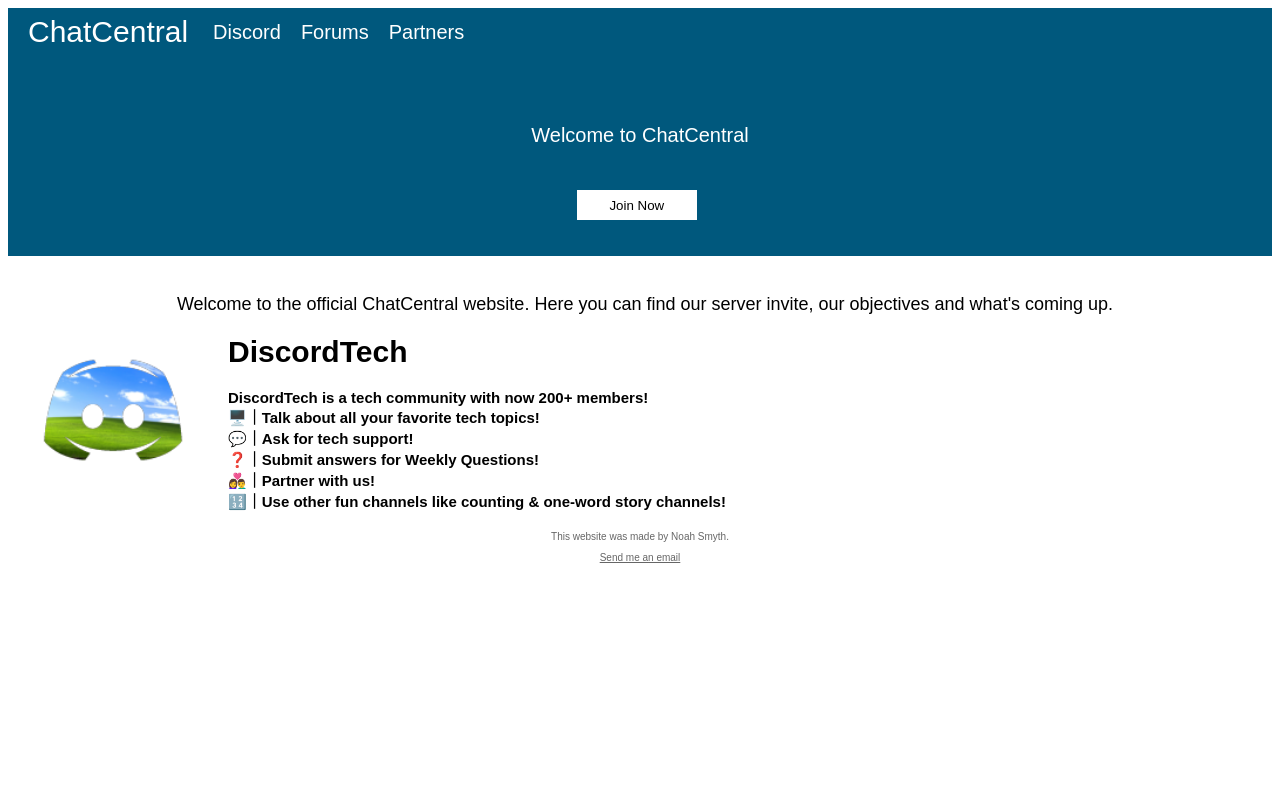
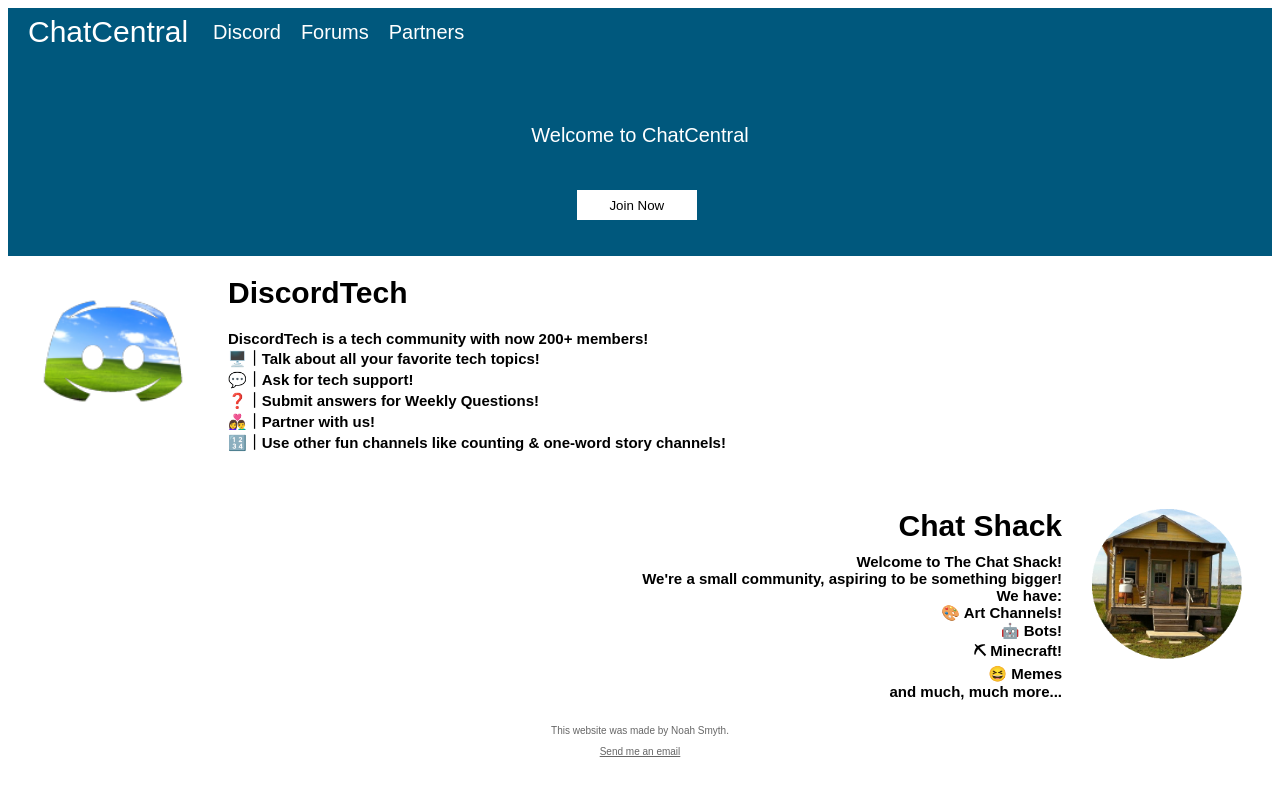
Before and after one commit to chatcentral/chatcentral.github.io, a plain HTML site: page PARTNERS.html in a window 1280 px wide. Drawn offline with Linux system fonts and the light colour scheme; a script that the page names is missing.

Commit message:
Add 'The Chat Shack' to Partners page

```diff
--- a/PARTNER.CSS
+++ b/PARTNER.CSS
@@ -31,3 +31,34 @@
   h2 img {
       float: left;
   }
+
+  h3 span {
+      float: right;
+      margin-top: auto;
+      margin-left: 10px;
+  }
+
+  h3 img {
+      float: right;
+  }
+
+  #articnations {
+      margin-right: 30px;
+      padding-left: 30px;
+  }
+
+  #articnations:hover {
+      height: 154px;
+      width: 154px;
+  }
+
+  #PartnerTitle2 {
+      font-family: Arial, Helvetica, sans-serif;
+      font-size: 30px;
+  }
+
+  #PartnerDesc2 {
+      font-family: Arial, Helvetica, sans-serif;
+      font-size: 15px;
+      text-align: right;
+  }
--- a/PARTNERS.html
+++ b/PARTNERS.html
@@ -39,15 +39,21 @@
     </a><br><br><br>
 </div>
 </div>
-<div class="text">
-    <p id="textone">Welcome to the official ChatCentral website. Here you can find our server invite, our objectives and what's coming up.</p>
-</div>
+
 <h2>
     <a href="https://discord.gg/Qvwbw6m"><img id="partner1" src="./TEST.png" height="150px" /></a>
     <span id="PartnerTitle1">DiscordTech</span><br><br>
     <span id="PartnerDesc1">DiscordTech is a tech community with now 200+ members!<br>🖥️｜Talk about all your favorite tech topics!<br>💬｜Ask for tech support!<br>❓｜Submit answers for Weekly Questions!<br>👩‍❤️‍👨｜Partner with us!<br>🔢｜Use other fun channels like counting & one-word story channels!
                 </span>
 </h2>
+<br>
+<h3>
+    <a href="https://discord.gg/H5edQFK"><img id="articnations" src="./chatshack.png" height="150px" /></a>
+    <span id="PartnerTitle2">Chat Shack</span><br><br>
+    <span id="PartnerDesc2">Welcome to The Chat Shack!<br>We're a small community, aspiring to be something bigger!<br>We have:<br>🎨 Art Channels!<br>🤖 Bots!<br>⛏ Minecraft!<br>😆 Memes<br>and much, much more...
+                </span>
+</h3>
+<br><br><br><br><br><br><br><br>
 <div id="bottom">
     <p>This website was made by Noah Smyth.</p>
     <a class=contact href="mailto:noahjohnsmyth@gmail.com">Send me an email</a>
```
Also changed, not shown: chatshack.png (added).
